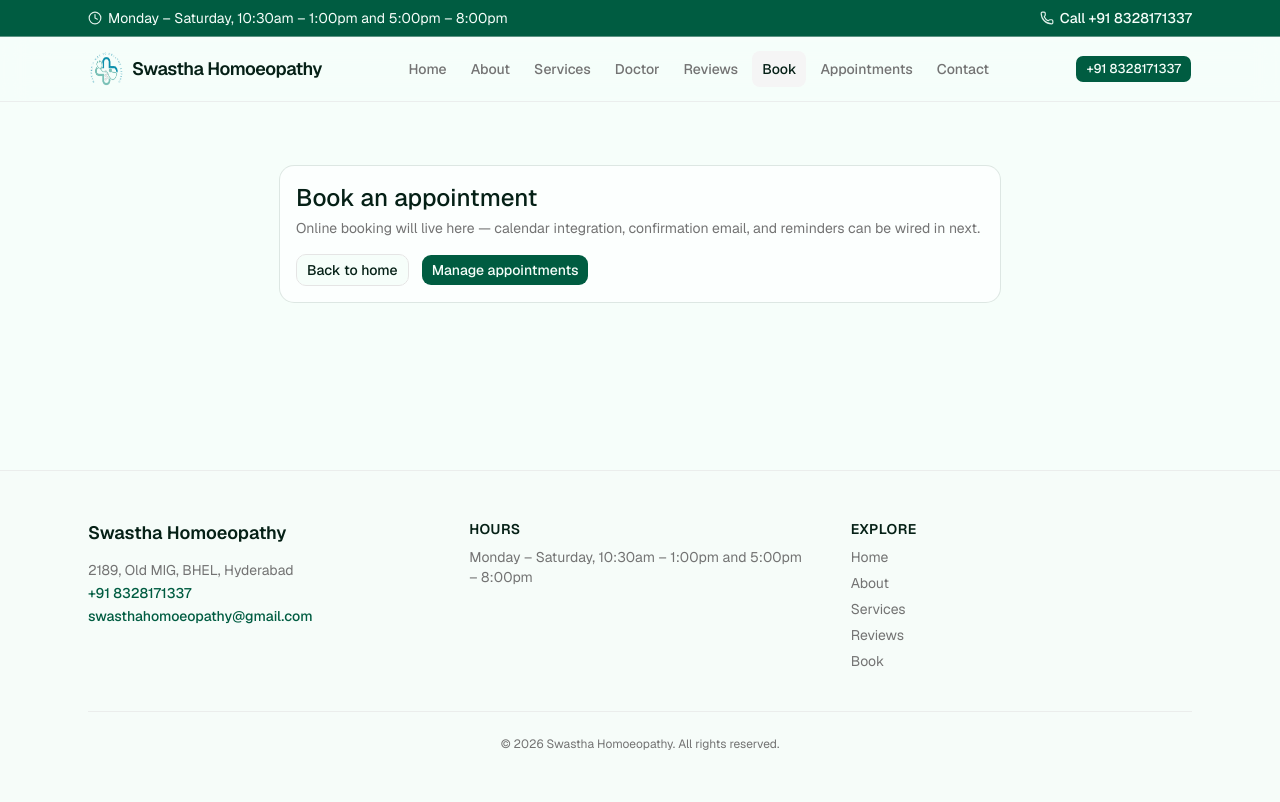
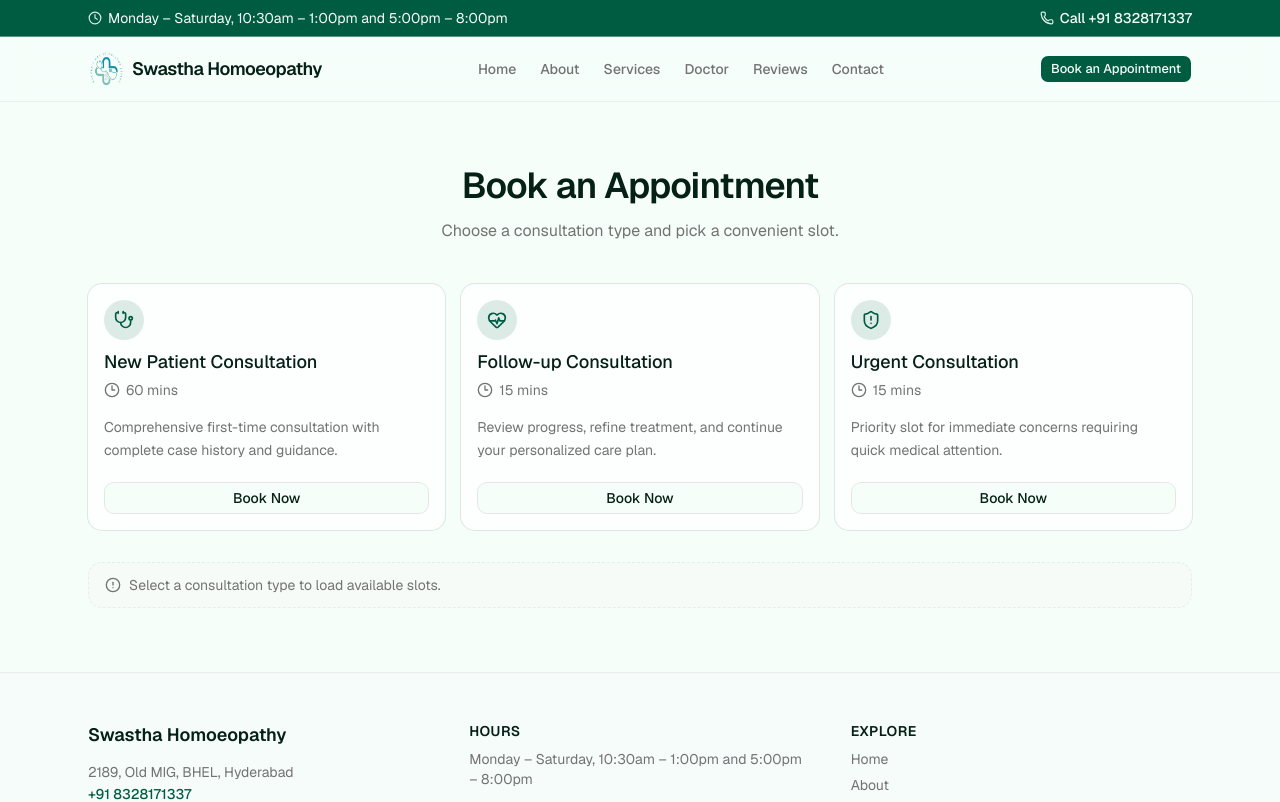
Before and after one commit to tarak162/swastha-homoeo, a Next.js app: page /book in a window 1280 px wide. Shown: the top 802 px of the page. Built offline with nearby package versions, Linux system fonts and the light colour scheme.

Commit message:
integrated with cal for bookings

```diff
--- a/next.config.ts
+++ b/next.config.ts
@@ -6,6 +6,7 @@ const nextConfig: NextConfig = {
     deviceSizes: [640, 750, 828, 1080, 1200, 1920, 2048],
     imageSizes: [32, 48, 64, 96, 120, 128, 256, 384],
     minimumCacheTTL: 60 * 60 * 24 * 30,
+    qualities: [70, 75, 80],
   },
   experimental: {
     optimizePackageImports: ["lucide-react"],
--- a/package.json
+++ b/package.json
@@ -9,6 +9,7 @@
     "lint": "eslint"
   },
   "dependencies": {
+    "@calcom/embed-react": "^1.5.3",
     "class-variance-authority": "^0.7.1",
     "clsx": "^2.1.1",
     "lucide-react": "^1.8.0",
--- a/src/app/appointments/page.tsx
+++ /dev/null
@@ -1,33 +0,0 @@
-import Link from "next/link";
-
-import { Button } from "@/components/ui/button";
-import { Card, CardContent, CardDescription, CardHeader, CardTitle } from "@/components/ui/card";
-
-export const metadata = {
-  title: "Appointments",
-  description: "View or change your appointments — coming soon.",
-};
-
-export default function AppointmentsPage() {
-  return (
-    <div className="mx-auto max-w-3xl px-4 py-16 sm:px-6">
-      <Card>
-        <CardHeader>
-          <CardTitle className="font-heading text-2xl">Your appointments</CardTitle>
-          <CardDescription>
-            This area is reserved for viewing, rescheduling, or canceling appointments once you add
-            authentication and a backend.
-          </CardDescription>
-        </CardHeader>
-        <CardContent className="flex flex-wrap gap-3">
-          <Button asChild>
-            <Link href="/book">Book a new visit</Link>
-          </Button>
-          <Button asChild variant="outline">
-            <Link href="/">Back to home</Link>
-          </Button>
-        </CardContent>
-      </Card>
-    </div>
-  );
-}
--- a/src/app/book/page.tsx
+++ b/src/app/book/page.tsx
@@ -1,33 +1,221 @@
-import Link from "next/link";
+"use client";
+
+import { useEffect, useMemo, useRef, useState } from "react";
+import Cal, { getCalApi } from "@calcom/embed-react";
+import {
+  AlertCircle,
+  Clock3,
+  HeartPulse,
+  ShieldAlert,
+  Stethoscope,
+} from "lucide-react";
+import type { LucideIcon } from "lucide-react";
 
 import { Button } from "@/components/ui/button";
-import { Card, CardContent, CardDescription, CardHeader, CardTitle } from "@/components/ui/card";
+import {
+  Card,
+  CardContent,
+  CardDescription,
+  CardHeader,
+  CardTitle,
+} from "@/components/ui/card";
+import { cn } from "@/lib/utils";
 
-export const metadata = {
-  title: "Book an appointment",
-  description: "Schedule a visit at Swastha Homoeopathy — coming soon.",
+type BookingType = {
+  id: "new-patient" | "follow-up" | "urgent";
+  title: string;
+  duration: string;
+  description: string;
+  icon: LucideIcon;
 };
 
+const bookingTypes: BookingType[] = [
+  {
+    id: "new-patient",
+    title: "New Patient Consultation",
+    duration: "60 mins",
+    description:
+      "Comprehensive first-time consultation with complete case history and guidance.",
+    icon: Stethoscope,
+  },
+  {
+    id: "follow-up",
+    title: "Follow-up Consultation",
+    duration: "15 mins",
+    description:
+      "Review progress, refine treatment, and continue your personalized care plan.",
+    icon: HeartPulse,
+  },
+  {
+    id: "urgent",
+    title: "Urgent Consultation",
+    duration: "15 mins",
+    description:
+      "Priority slot for immediate concerns requiring quick medical attention.",
+    icon: ShieldAlert,
+  },
+];
+
+// ---------- skeleton ----------
+function CalSkeleton() {
+  return (
+    <div className="w-full min-h-[650px] space-y-4 px-6 py-10">
+      <div className="h-4 w-40 animate-pulse rounded bg-muted" />
+      <div className="h-4 w-full animate-pulse rounded bg-muted" />
+      <div className="h-4 w-[85%] animate-pulse rounded bg-muted" />
+      <div className="h-4 w-[70%] animate-pulse rounded bg-muted" />
+      <div className="mt-6 grid grid-cols-3 gap-3">
+        {Array.from({ length: 9 }).map((_, i) => (
+          <div key={i} className="h-10 animate-pulse rounded bg-muted" />
+        ))}
+      </div>
+    </div>
+  );
+}
+
+// ---------- Cal wrapper — remounts on key change ----------
+function CalEmbed({ calLink }: { calLink: string }) {
+  const [ready, setReady] = useState(false);
+  // give the iframe an extra tick after getCalApi resolves
+  const timerRef = useRef<ReturnType<typeof setTimeout> | null>(null);
+
+  useEffect(() => {
+    setReady(false);
+
+    void (async () => {
+      const cal = await getCalApi({});
+      cal("ui", {
+        styles: { branding: { brandColor: "#16a34a" } },
+        hideEventTypeDetails: false,
+        layout: "month_view",
+      });
+      // short delay lets the iframe paint at full width before we reveal it
+      timerRef.current = setTimeout(() => setReady(true), 300);
+    })();
+
+    return () => {
+      if (timerRef.current) clearTimeout(timerRef.current);
+    };
+  }, [calLink]);
+
+  return (
+    // outer div always reserves full width + min height → no layout shift
+    <div className="relative w-full min-h-[650px]">
+      {/* skeleton sits behind until ready */}
+      {!ready && (
+        <div className="absolute inset-0 z-10 bg-background">
+          <CalSkeleton />
+        </div>
+      )}
+
+      {/* Cal iframe always rendered but invisible until ready */}
+      <Cal
+        calLink={calLink}
+        style={{
+          width: "100%",
+          minHeight: "650px",
+          // keep in DOM but hidden so iframe loads in background
+          opacity: ready ? 1 : 0,
+          transition: "opacity 0.3s ease",
+        }}
+      />
+    </div>
+  );
+}
+
+// ---------- main page ----------
 export default function BookPage() {
+  const [selectedType, setSelectedType] = useState<BookingType["id"] | null>(
+    null
+  );
+
+  const selectedBooking = useMemo(
+    () => bookingTypes.find((item) => item.id === selectedType) ?? null,
+    [selectedType]
+  );
+
   return (
-    <div className="mx-auto max-w-3xl px-4 py-16 sm:px-6">
-      <Card>
+    <div className="mx-auto w-full max-w-6xl px-4 py-14 sm:px-6 sm:py-16">
+      {/* header */}
+      <header className="mx-auto max-w-3xl text-center">
+        <h1 className="font-heading text-3xl font-semibold tracking-tight text-foreground sm:text-4xl">
+          Book an Appointment
+        </h1>
+        <p className="mt-3 text-sm leading-relaxed text-muted-foreground sm:text-base">
+          Choose a consultation type and pick a convenient slot.
+        </p>
+      </header>
+
+      {/* consultation type cards */}
+      <section className="mt-10 grid gap-4 sm:grid-cols-2 lg:grid-cols-3">
+        {bookingTypes.map((item) => {
+          const Icon = item.icon;
+          const active = selectedType === item.id;
+
+          return (
+            <Card
+              key={item.id}
+              className={cn(
+                "border-border/60 transition-all duration-200",
+                active &&
+                "border-primary/60 bg-primary/5 shadow-md ring-1 ring-primary/30"
+              )}
+            >
               <CardHeader>
-          <CardTitle className="font-heading text-2xl">Book an appointment</CardTitle>
-          <CardDescription>
-            Online booking will live here — calendar integration, confirmation email, and reminders can
-            be wired in next.
+                <div className="mb-1 inline-flex size-10 items-center justify-center rounded-full bg-primary/12 text-primary">
+                  <Icon className="size-5" aria-hidden />
+                </div>
+                <CardTitle className="font-heading text-lg">
+                  {item.title}
+                </CardTitle>
+                <CardDescription className="flex items-center gap-1.5 text-sm">
+                  <Clock3 className="size-4" aria-hidden />
+                  {item.duration}
                 </CardDescription>
               </CardHeader>
-        <CardContent className="flex flex-wrap gap-3">
-          <Button asChild variant="outline">
-            <Link href="/">Back to home</Link>
-          </Button>
-          <Button asChild>
-            <Link href="/appointments">Manage appointments</Link>
+              <CardContent>
+                <p className="text-sm leading-relaxed text-muted-foreground">
+                  {item.description}
+                </p>
+                <Button
+                  className="mt-5 w-full"
+                  variant={active ? "default" : "outline"}
+                  onClick={() => setSelectedType(item.id)}
+                >
+                  {active ? "Selected" : "Book Now"}
                 </Button>
               </CardContent>
             </Card>
+          );
+        })}
+      </section>
+
+      {/* cal.com embed section */}
+      <section className="mt-8">
+        {!selectedBooking ? (
+          <div className="flex items-center gap-2 rounded-xl border border-dashed border-border/70 bg-muted/30 px-4 py-3 text-sm text-muted-foreground">
+            <AlertCircle className="size-4 shrink-0" aria-hidden />
+            Select a consultation type to load available slots.
+          </div>
+        ) : (
+          <Card className="w-full overflow-hidden border-border/60">
+            <CardHeader className="border-b border-border/60">
+              <CardTitle className="text-xl">{selectedBooking.title}</CardTitle>
+              <CardDescription>
+                Showing live availability for{" "}
+                {selectedBooking.duration.toLowerCase()} appointments.
+              </CardDescription>
+            </CardHeader>
+            <CardContent className="p-0">
+              {/* key prop forces full remount on type switch */}
+              <CalEmbed
+                key={selectedBooking.id}
+                calLink={`swasthahomoeo/${selectedBooking.id}`}
+              />
+            </CardContent>
+          </Card>
+        )}
+      </section>
     </div>
   );
 }
--- a/src/components/site-header.tsx
+++ b/src/components/site-header.tsx
@@ -100,7 +100,7 @@ export function SiteHeader() {
         </div>
 
         <Button variant="default" size="sm" asChild className="hidden lg:inline-flex">
-          <a href={`tel:${siteConfig.phoneTel}`}>{siteConfig.phone}</a>
+          <a href="/book">Book an Appointment</a>
         </Button>
       </div>
     </header>
--- a/src/lib/site.ts
+++ b/src/lib/site.ts
@@ -20,8 +20,6 @@ export const mainNav: NavItem[] = [
   { label: "Services", href: "/#services" },
   { label: "Doctor", href: "/#doctor" },
   { label: "Reviews", href: "/reviews" },
-  { label: "Book", href: "/book" },
-  { label: "Appointments", href: "/appointments" },
   { label: "Contact", href: "/#contact" },
 ];
 
```
Also changed, not shown: 1 other file (tests, documents, lock files or other folders). Lines whose indentation alone changed are shown as unchanged.
